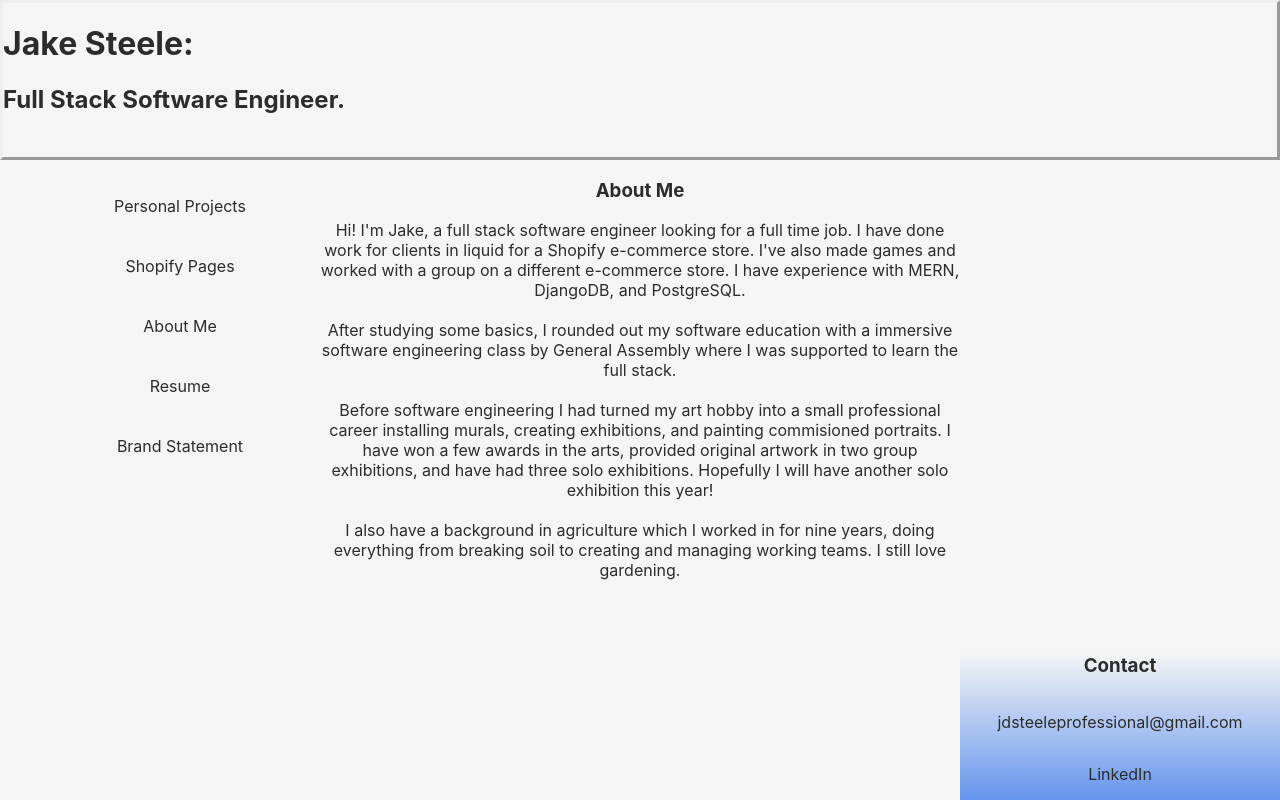
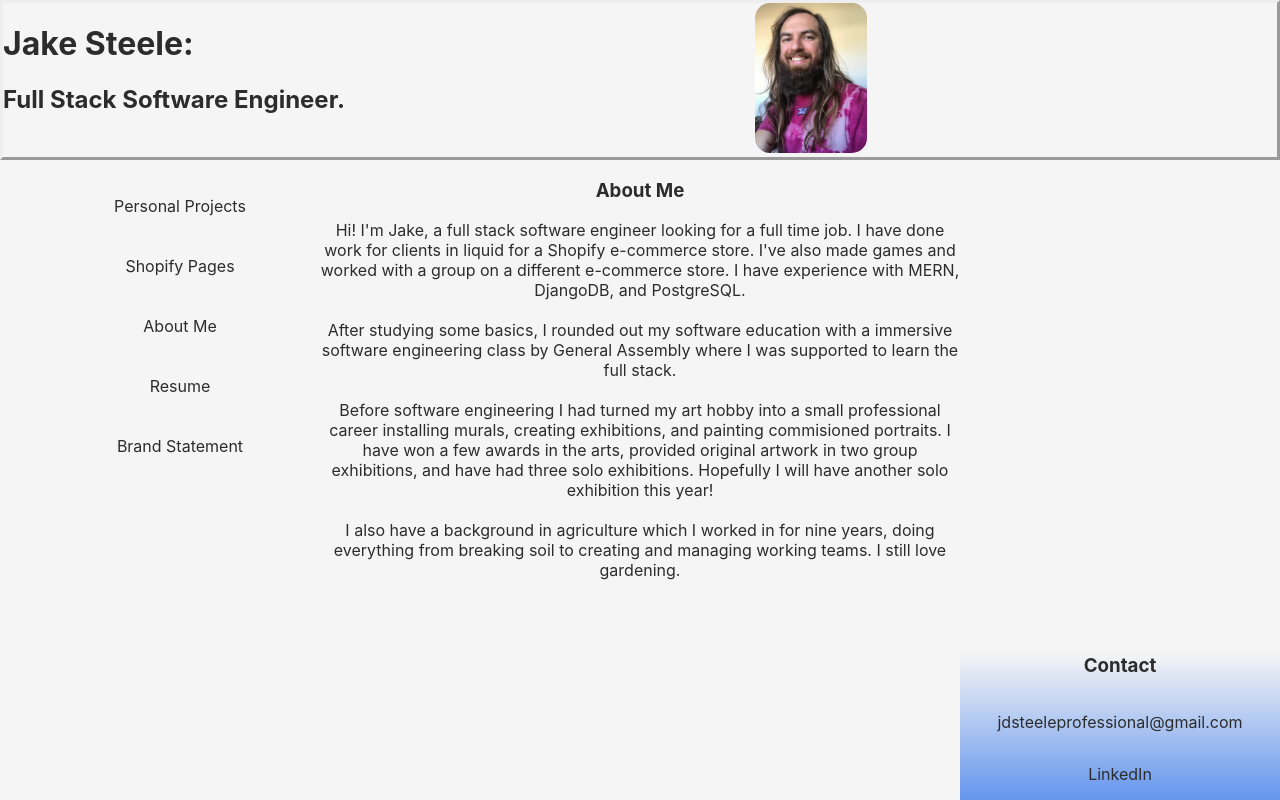
Before and after one commit to 1jdsteele/portfolio, a React (Create React App) app: page / in a window 1280 px wide. Built offline with nearby package versions, Linux system fonts and the light colour scheme.

Commit message:
added face pic to header

```diff
--- a/src/components/header/header.css
+++ b/src/components/header/header.css
@@ -0,0 +1,17 @@
+.headerImage img {
+    max-height: 150px;
+    margin: 0 auto;
+    align-items:center;
+    border-radius: 15px;
+}
+
+.headerImage {
+    margin: 0 auto;
+    align-items:center;
+    /* padding-top: 7px; */
+}
+
+.headerFlex {
+    display: flex;
+    flex-direction: row;
+}
--- a/src/components/header/header.js
+++ b/src/components/header/header.js
@@ -4,6 +4,7 @@ import './Header.css';
 function Header() {
   return (
     <header className="header">
+      <div className="headerFlex">
         <div>
           <h1>
             Jake Steele:
@@ -12,6 +13,10 @@ function Header() {
             Full Stack Software Engineer.
           </h2>
         </div>
+        <div className="headerImage">
+          <img src="/IMG_7484.jpeg" alt="face photo" />
+        </div>
+      </div>
 
     </header>
   )
```
Also changed, not shown: public/IMG_7484.jpeg (added). Lines whose indentation alone changed are shown as unchanged.
